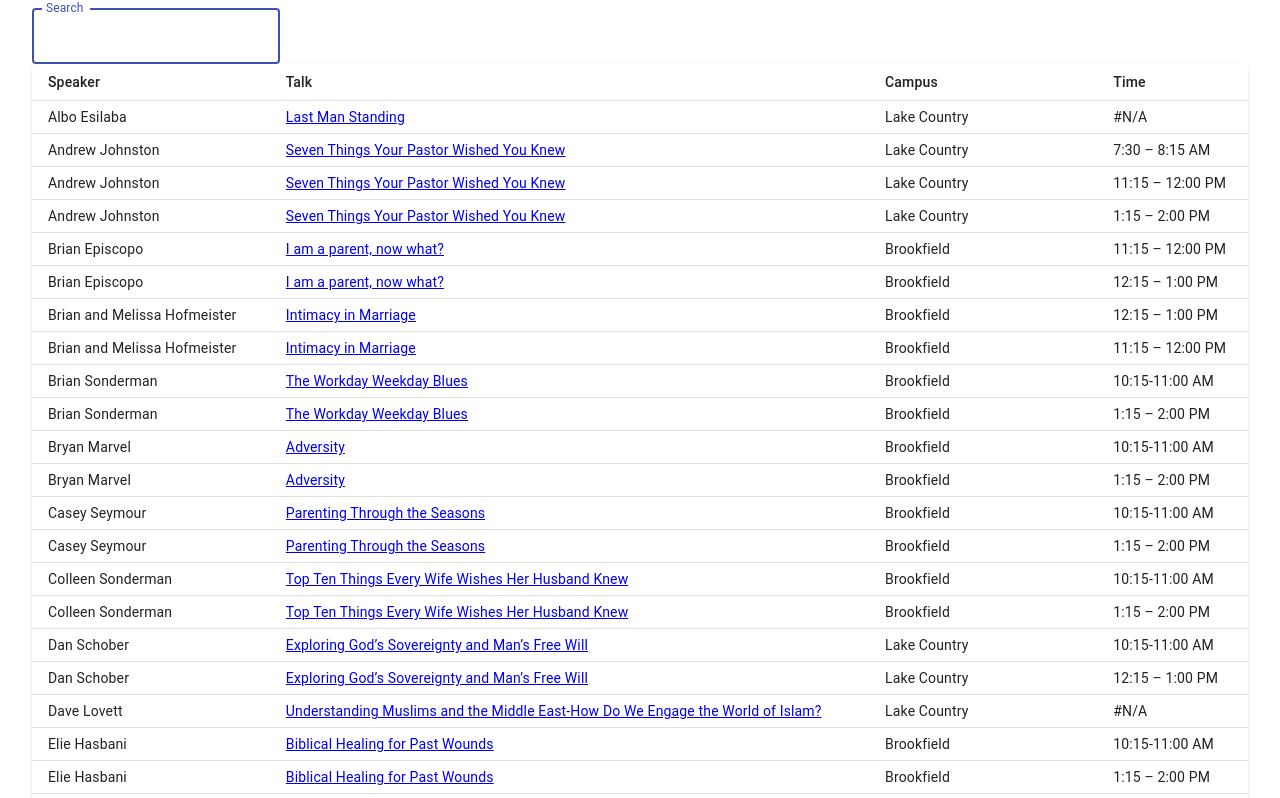
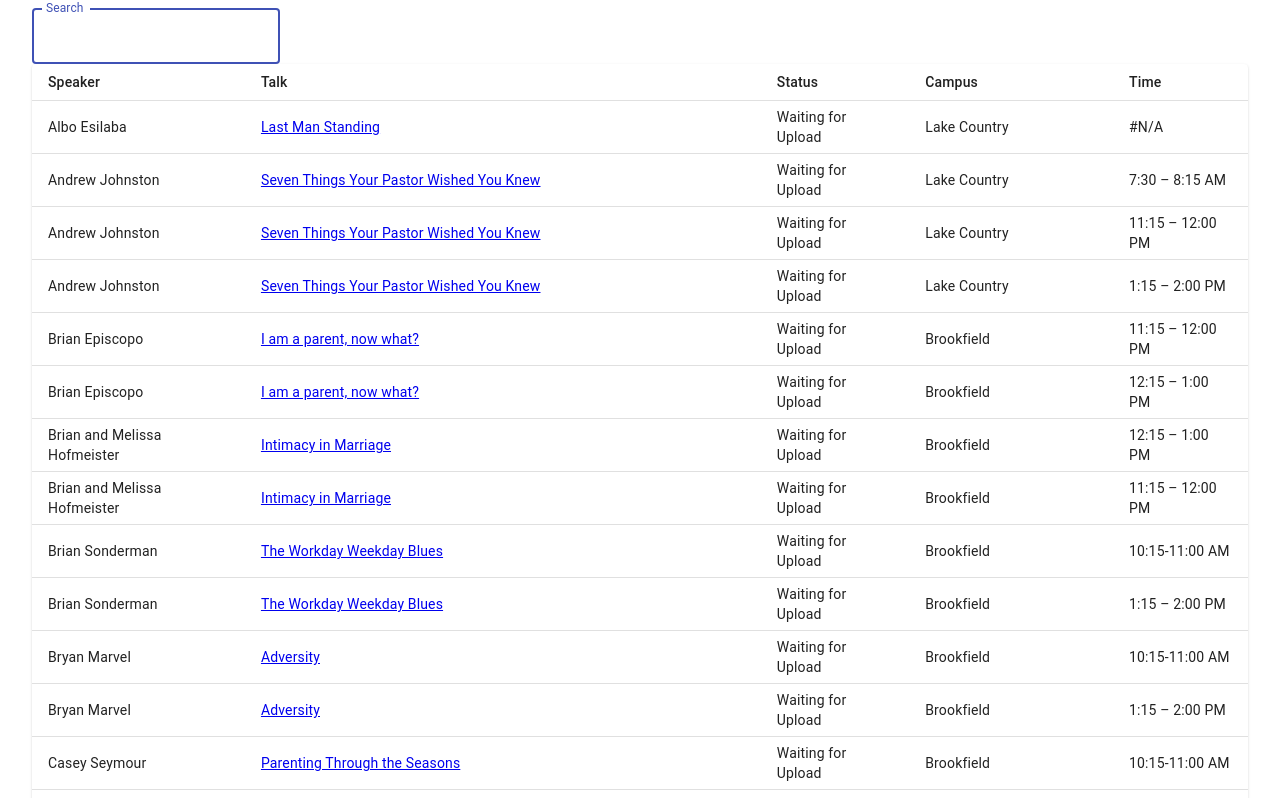
Before and after one commit to mattmatuszak/-no-regrets-mp3-ui, a React (Create React App) app: page / in a window 1280 px wide. Shown: the top 798 px of the page. Built offline with nearby package versions, Linux system fonts and the light colour scheme; no server answers.

Commit message:
edited with Eric

```diff
--- a/src/MediaItems.js
+++ b/src/MediaItems.js
@@ -1,4 +1,4 @@
-import React, { useContext } from 'react'
+import React, { useContext, useEffect, useState } from 'react'
 import { makeStyles } from '@material-ui/core/styles'
 import Table from '@material-ui/core/Table'
 import TableBody from '@material-ui/core/TableBody'
@@ -8,9 +8,10 @@ import TableHead from '@material-ui/core/TableHead'
 import TableRow from '@material-ui/core/TableRow'
 import Paper from '@material-ui/core/Paper'
 
+import axios from 'axios'
+
 import mediaItems from './resources/mediaItems'
 
-// import Link from '../src/Link'
 import { Link } from 'react-router-dom'
 
 import { GlobalStateContext } from '../src/GlobalStateContext'
@@ -18,6 +19,18 @@ import { GlobalStateContext } from '../src/GlobalStateContext'
 const useStyles = makeStyles({
   table: {
     minWidth: 650
+  },
+  notReady: {
+
+  },
+  readyForEdit: {
+    backgroundColor: '#fff59d'
+  },
+  readyForUpload: {
+    backgroundColor: '#ffe082'
+  },
+  working: {
+    backgroundColor: '#eeeeee'
   }
 })
 
@@ -33,6 +46,28 @@ const MediaItems = () => {
   const classes = useStyles()
   const { search } = useContext(GlobalStateContext)
 
+  const [mediaItemState, updateMediaItemState] = useState({ fetched: false, mediaItems: [] })
+
+  useEffect(() => {
+    if (!mediaItemState.fetched) {
+      axios.get(`/api/media`)
+        .then(mediaItemResult => mediaItemResult.data)
+        .then(mediaItems => updateMediaItemState({ ...mediaItemState, mediaItems, fetched: true, failure: false }))
+        .catch(err => {
+          if (err.response.status === 404) {
+            updateMediaItemState({ fetched: true })
+          } else {
+            console.log(err)
+            updateMediaItemState({ fetched: true, failure: true })
+          }
+        })
+    }
+  }, [mediaItemState])
+
+  // TODO: hide upload when edited version exists
+  // TODO: add update to mark uploaded
+  // TODO: Modify all downloads of mp3s to be <<name>>-<<talk>>
+
   return (
     <TableContainer component={Paper}>
       <Table classtitle={classes.table} aria-label='Media Item Table' size='small'>
@@ -40,13 +75,22 @@ const MediaItems = () => {
           <TableRow component='tr'>
             <TableCell component='th'>Speaker</TableCell>
             <TableCell component='th'>Talk</TableCell>
+            <TableCell component='th'>Status</TableCell>
             <TableCell component='th'>Campus</TableCell>
             <TableCell component='th'>Time</TableCell>
           </TableRow>
         </TableHead>
         <TableBody>
-          {(mediaItems || []).filter(mediaItemFilterImpl(search.term)).map(mediaItem => (
-            <TableRow key={mediaItem.id} component='tr'>
+          {(mediaItems || []).filter(mediaItemFilterImpl(search.term)).map(mediaItem => {
+            const mediaItemFromState = mediaItemState.mediaItems.find(item => mediaItem.id === Number(item.id)) || { status: 'Waiting for Upload' }
+            let rowStyle = classes.notReady
+            if (mediaItemFromState.status === 'Ready for Edit\n') {
+              rowStyle = classes.readyForEdit
+            } else if (mediaItemFromState.status.indexOf('Subsplash') >= 0) {
+              rowStyle = classes.readyForUpload
+            }
+            return (
+            <TableRow key={mediaItem.id} component='tr' className={rowStyle}>
               <TableCell component='td'>
                 {mediaItem.speaker}
               </TableCell>
@@ -55,10 +99,11 @@ const MediaItems = () => {
                   {mediaItem.talk}
                 </Link>
               </TableCell>
+              <TableCell component='td'>{mediaItemFromState.status}</TableCell>
               <TableCell component='td'>{mediaItem.subtitle}</TableCell>
               <TableCell component='td'>{mediaItem.time}</TableCell>
             </TableRow>
-          ))}
+          )})}
         </TableBody>
       </Table>
     </TableContainer>
--- a/src/details/MediaItemDetails.js
+++ b/src/details/MediaItemDetails.js
@@ -107,6 +107,10 @@ export default () => {
         <Mp3Card
           mediaScope={mediaItem['edited']}
           title='Edited Version' />}
+      {mediaItem['original-mono-companded'] &&
+        <Mp3Card
+        mediaScope={mediaItem['original-mono-companded']}
+          title='Pre-Edit Companded Version' />}
       {mediaItem['original-mono'] &&
       <Mp3Card
         mediaScope={mediaItem['original-mono']}
```
Also changed, not shown: 1 other file (tests, documents, lock files or other folders).
